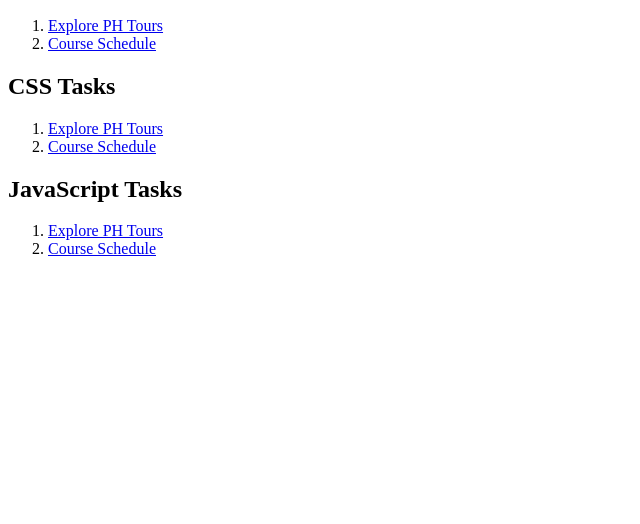
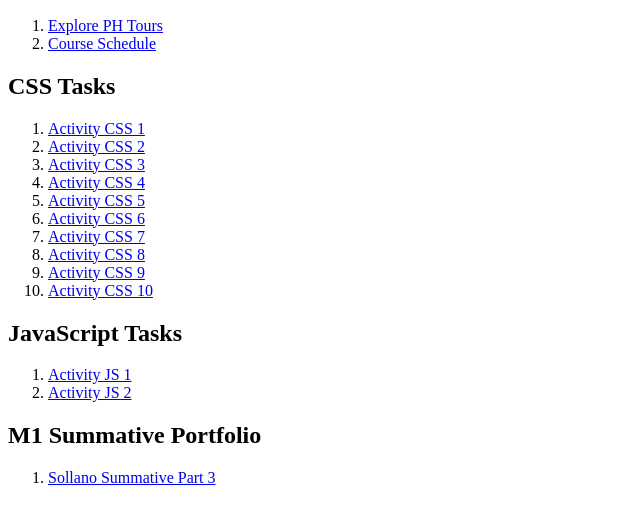
Before and after one commit to dngnpthli/dngnpthli.github.io, a plain HTML site: page index.html in a window 1280 px wide. Shown: the part 110-634 px from the top of the page, without its empty margins (0-640 px from the left). Drawn offline with Linux system fonts and the light colour scheme.

Commit message:
Update index.html

```diff
--- a/index.html
+++ b/index.html
@@ -16,14 +16,27 @@
 
     <h2>CSS Tasks</h2>
     <ol>
-        <li><a href="./SollanoExplorePHTours.html">Explore PH Tours</a></li>
-        <li><a href="./SollanoCourseSchedule.html">Course Schedule</a></li>
+        <li><a href="./SollanoExplorePHTours.html">Activity CSS 1</a></li>
+        <li><a href="./SollanoExplorePHTours.html">Activity CSS 2</a></li>
+        <li><a href="./SollanoExplorePHTours.html">Activity CSS 3</a></li>
+        <li><a href="./SollanoExplorePHTours.html">Activity CSS 4</a></li>
+        <li><a href="./SollanoExplorePHTours.html">Activity CSS 5</a></li>
+        <li><a href="./SollanoExplorePHTours.html">Activity CSS 6</a></li>
+        <li><a href="./SollanoExplorePHTours.html">Activity CSS 7</a></li>
+        <li><a href="./SollanoExplorePHTours.html">Activity CSS 8</a></li>
+        <li><a href="./SollanoExplorePHTours.html">Activity CSS 9</a></li>
+        <li><a href="./SollanoExplorePHTours.html">Activity CSS 10</a></li>
     </ol>
 
     <h2>JavaScript Tasks</h2>
     <ol>
-        <li><a href="./SollanoExplorePHTours.html">Explore PH Tours</a></li>
-        <li><a href="./SollanoCourseSchedule.html">Course Schedule</a></li>
+        <li><a href="./SollanoExplorePHTours.html">Activity JS 1</a></li>
+        <li><a href="./SollanoCourseSchedule.html">Activity JS 2</a></li>
+    </ol>
+
+    <h2>M1 Summative Portfolio</h2>
+    <ol>
+        <li><a href="./SollanoExplorePHTours.html">Sollano Summative Part 3</a></li>
     </ol>
 </body>
 </html>
```
